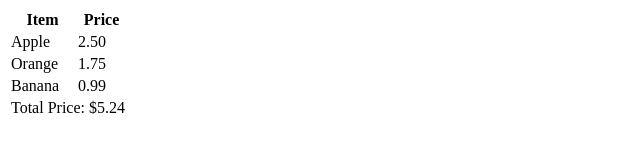
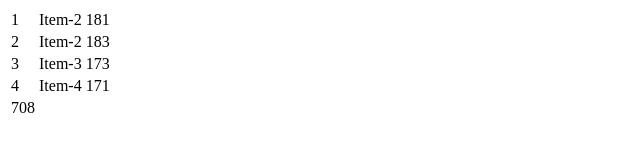
Before and after one commit to acciojob/grofers-checkout-2-syedmaaz388, a website: page main.html in a window 1280 px wide. Shown: the whole page, without its empty margins (0-640 px from the left). Drawn offline with Linux system fonts and the light colour scheme.

Commit message:
created a submission

```diff
--- a/main.html
+++ b/main.html
@@ -7,24 +7,30 @@
 </head>
 
 <body>
-	 <table id="groceryTable">
+
+      <table>
 	  <tr>
-      <th>Item</th>
-      <th>Price</th>
+	  <td>1</td>
+	  <td>Item-2</td>
+	  <td data-ns-test="price">181</td>
   </tr>
 	  <tr>
-      <td>Apple</td>
-      <td data-ns-test="prices">2.50</td>
+	  <td>2</td>
+	  <td>Item-2</td>
+	  <td data-ns-test="price">183</td>
   </tr>
 	  <tr>
-      <td>Orange</td>
-      <td data-ns-test="prices">1.75</td>
+	  <td>3</td>
+	  <td>Item-3</td>
+	  <td data-ns-test="price">173</td>
   </tr>
   <tr>
-      <td>Banana</td>
-      <td data-ns-test="prices">0.99</td>
+	  <td>4</td>
+	  <td>Item-4</td>
+	  <td data-ns-test="price">171</td>
   </tr>
   </table>
+
 	<!-- the entire body must be written by student -->
     <script type="text/javascript" src="./script.js">
 </script>
--- a/script.js
+++ b/script.js
@@ -1,22 +1,14 @@
-//your code here
-function calculateTotalPrice() {
-      const priceElements = document.querySelectorAll('[data-ns-test="prices"]');
-      let totalPrice = 0;
+const table = document.querySelector('table');
+ const lastRow = document.createElement('tr');
+ const prices = document.querySelectorAll('[data-ns-test=price]');
+ let sum = 0;
+ for(let i = 0; i < prices.length; i++) {
+  sum += parseInt(prices[i].textContent);
+ }
+ const child = document.createElement("td");
+ child.setAttribute('data-ns-test', 'grandTotal');
 
-      priceElements.forEach((element) => {
-        const price = parseFloat(element.textContent);
-        totalPrice += price;
-      });
 
-      const grandTotalRow = document.createElement('tr');
-      const grandTotalCell = document.createElement('td');
-      grandTotalCell.setAttribute('colspan', '2');
-      grandTotalCell.setAttribute('data-ns-test', 'grandTotal');
-      grandTotalCell.textContent = 'Total Price: $' + totalPrice.toFixed(2);
-      grandTotalRow.appendChild(grandTotalCell);
-
-      const groceryTable = document.getElementById('groceryTable');
-      groceryTable.appendChild(grandTotalRow);
-    }
-
-    calculateTotalPrice();
+ child.textContent = sum;
+ lastRow.appendChild(child);
+ table.appendChild(lastRow);
```
Lines whose indentation alone changed are shown as unchanged.
